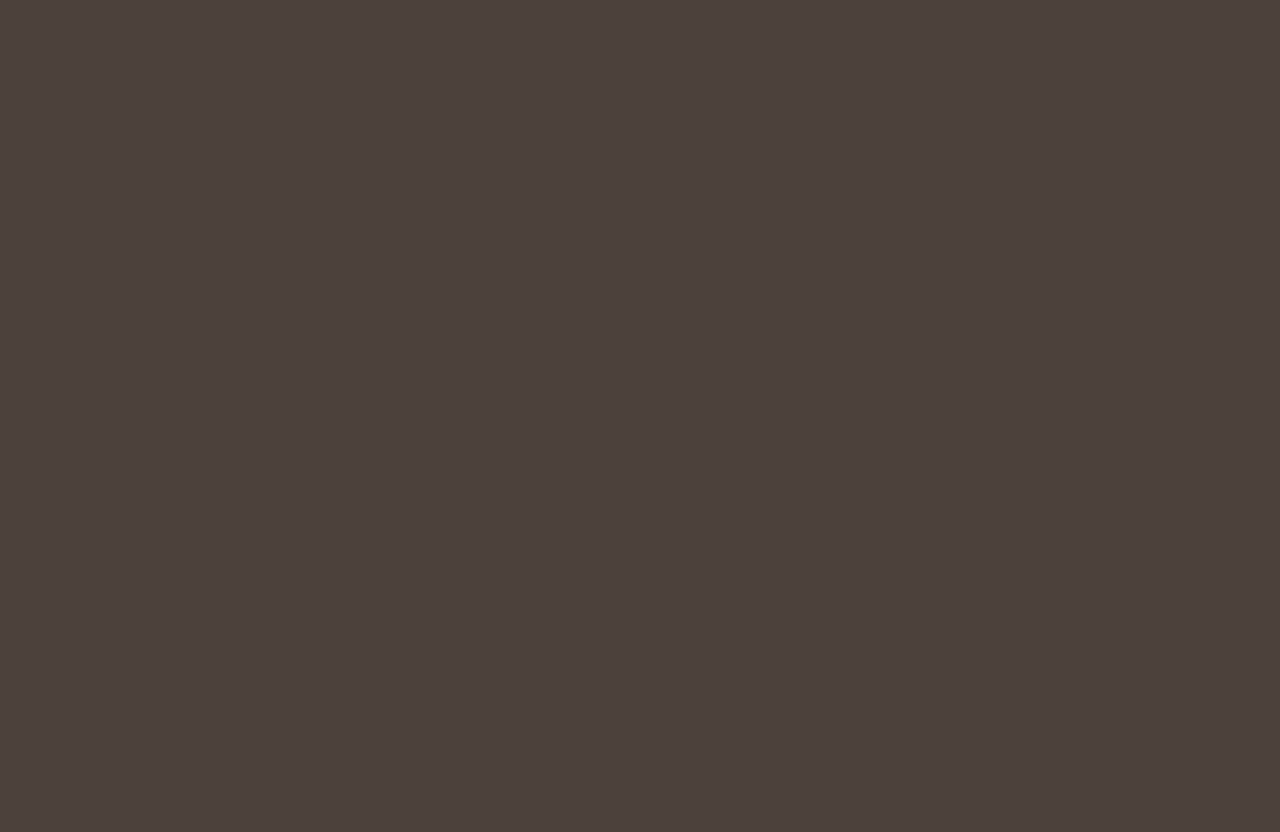
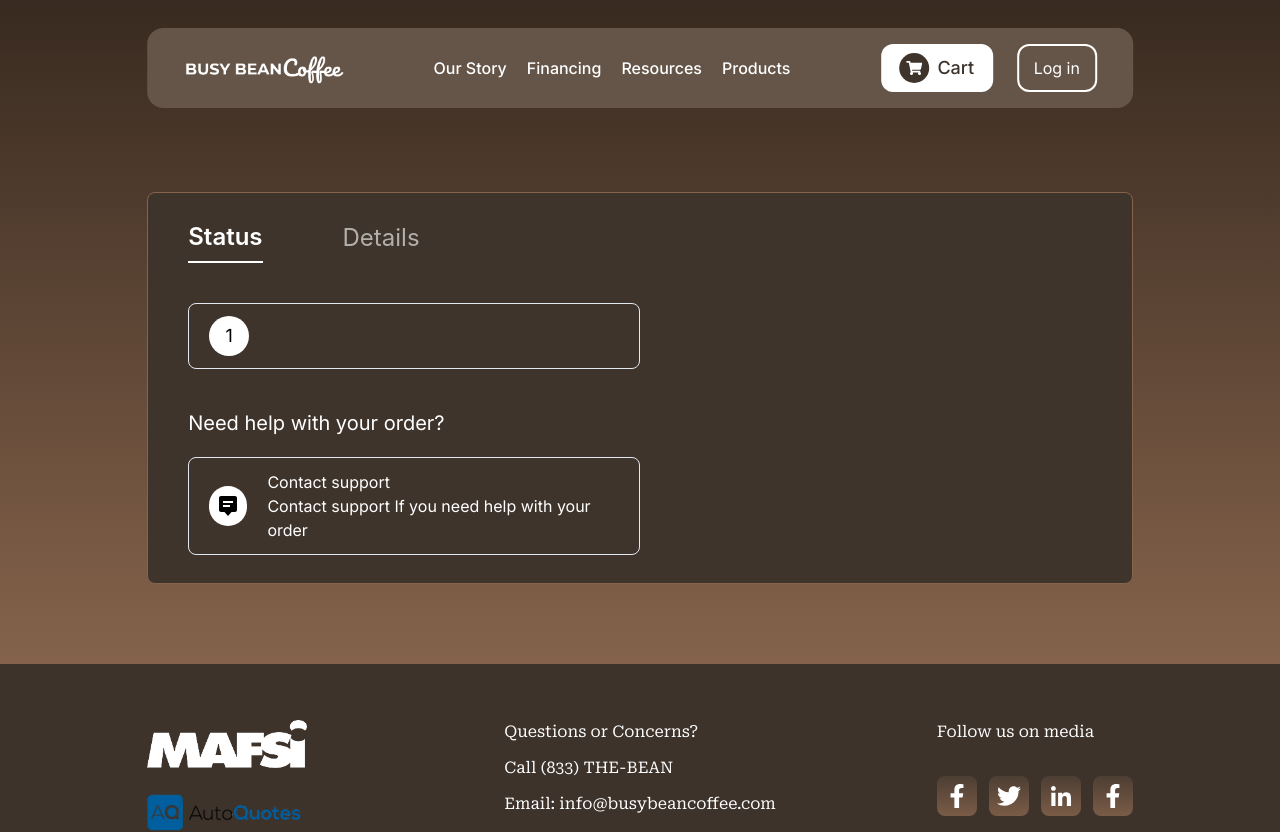
Before and after one commit to msnawaz786/Busy-Bean, a React (Vite) app: page /timeline in a window 1280 px wide. Before the commit this address had no page. Shown: the top 832 px of the page. Before the commit the page ends 800 px from the top, so only its background shows below. Built offline with nearby package versions, Linux system fonts and the light colour scheme; no server answers.

Commit message:
order detai

```diff
--- a/src/App.jsx
+++ b/src/App.jsx
@@ -18,6 +18,8 @@ import Preference from './pages/Preference';
 import PaymentDetail from './pages/PaymentDetail';
 import ForgotPassword from './pages/ForgotPassword';
 import ResetPassowrd from './pages/ResetUserPassowrd';
+import OrderHistory from './pages/OrderHistory';
+import Timeline from './pages/Timeline';
 
 export default function App() {
   return (
@@ -39,6 +41,8 @@ export default function App() {
           <Route path='/payment-detail' element={<PaymentDetail />}/>
           <Route path='/forgot-password' element={<ForgotPassword />}/>
           <Route path='/reset-password' element={<ResetPassowrd />}/>
+          <Route path='/order-history' element={<OrderHistory />}/>
+          <Route path='/timeline' element={<Timeline />}/>
 
         </Routes>
       </Router>
--- a/src/components/UserModal.jsx
+++ b/src/components/UserModal.jsx
@@ -110,7 +110,7 @@ export default function UserModal({ isOpen, onClose }) {
                   </div>
                   <IoIosArrowForward />
                 </div>
-                <div className="flex items-center justify-between border-b pb-4 pt-5 cursor-pointer">
+                <div className="flex items-center justify-between border-b pb-4 pt-5 cursor-pointer" onClick={()=>navigate("/order-history")}>
                   <div className="flex items-center gap-x-5">
                     <LuUsers />
                     <p>Order History</p>
--- /dev/null
+++ b/src/pages/OrderHistory.jsx
@@ -0,0 +1,95 @@
+import React, { useEffect, useState } from "react";
+import Navbar from "../components/Navbar";
+import Footer from "../components/Footer";
+import { base_url } from "../utilities/URL";
+import { useNavigate } from "react-router-dom";
+export default function OrderHistory() {
+  const userDetail = JSON.parse(localStorage.getItem("user"));
+  const userId = userDetail?.id;
+  const [orderHistory, setOrderHistory] = useState([]);
+const navigate=useNavigate()
+  const fetchOrderHistory = async () => {
+    try {
+      const response = await fetch(
+        `${base_url}api/v1/users/orders?userId=${userId}`,
+        {
+          method: "GET",
+          headers: {
+            "Content-Type": "application/json",
+          },
+        }
+      );
+      const result = await response.json();
+      if (result.status === "success") {
+        setOrderHistory(result?.data);
+      }
+    } catch (error) {}
+  };
+  useEffect(() => {
+    fetchOrderHistory();
+  }, []);
+
+  return (
+    <div className="">
+      <div className="bg-gradient-to-b from-[#382a20] to-[#85634b]  min-h-[60vh]">
+        <Navbar />
+        <div className="pt-48 pb-20">
+          <div className="w-[90%] md:w-[77%] bg-[#3e342c] border border-[#86644c] mx-auto rounded-lg px-10 py-7 flex flex-col gap-y-7 ">
+            {userId ? (
+              <>
+                <div>
+                  <h1 className="text-white font-bold font-inter text-xl sm:text-3xl">
+                    Order History
+                  </h1>
+                  <h1 className="text-white font-bold font-inter text-xl sm:text-2xl mt-4">
+                    Active Order
+                  </h1>
+                </div>
+                {orderHistory.results > 0 ? (
+                  <div>
+                    {orderHistory?.data.map((orders) => (
+
+                        <div className="border-b border-[#86644c] py-7 cursor-pointer"   onClick={() => navigate("/timeline", { state: { orderId: orders.id } })}>
+                          <div className="grid grid-cols-2">
+                            {orders?.items.map((items) => (
+                              <div className="flex gap-x-5 text-white">
+                                <div className="h-24 w-36 border">
+                                  <img
+                                    src="/images/pro3.jpg"
+                                    className="w-full h-full"
+                                  />
+                                </div>
+                                <div className="font-normal font-inter">
+                                  <h1 className=" text-lg font-semibold">
+                                    {items?.product}
+                                  </h1>
+                                  <h2 className="text-sm">
+                                    Payment Method: {orders?.paymentMethod}
+                                  </h2>
+                                  <span className="text-sm">Product Price: ${items?.price}</span>
+                                  <p className="text-[#9ca3af] text-xs">{orders?.orderCurrentStatus}</p>
+                                </div>
+                              </div>
+                            ))}
+                          </div>
+                          <div className="text-white flex justify-end text-lg font-bold font-inter">
+                            <span>Order Total: ${orders?.totalBill}</span>
+                          </div>
+                        </div>
+
+                    ))}
+                  </div>
+                ) : (
+                  <h1 className="text-white">No order</h1>
+                )}
+              </>
+            ) : (
+              <h1 className="text-white">User not logged in</h1>
+            )}
+          </div>
+        </div>
+      </div>
+      <Footer />
+    </div>
+  );
+}
--- a/src/pages/Signup.jsx
+++ b/src/pages/Signup.jsx
@@ -137,7 +137,7 @@ export default function Signup() {
       if (result?.status === "success") {
         toast.success("OTP sent Successful");
         setShowPinModal(true);
-// localStorage.setItem("userDetail", JSON.stringify(result?.data))
+
         setUserId(result?.data?.data?.id);
         setUserEmail(result?.data?.data?.email);
         setShowPinModal(true);
--- /dev/null
+++ b/src/pages/Timeline.jsx
@@ -0,0 +1,101 @@
+import React, { useEffect, useState } from "react";
+import Navbar from "../components/Navbar";
+import Footer from "../components/Footer";
+import { useLocation } from "react-router-dom";
+import { base_url } from "../utilities/URL";
+import { BiSolidMessageAltDetail } from "react-icons/bi";
+
+export default function Timeline() {
+  const location = useLocation();
+  const orderId = location.state?.orderId;
+
+  const [tab, setTab] = useState("Status");
+  const tabs = ["Status", "Details"];
+  const [orderDetail, setOrderDetails] = useState([]);
+  const fetchOrderDetail = async () => {
+    try {
+      const response = await fetch(
+        `${base_url}api/v1/users/order-details/${orderId}`,
+        {
+          method: "GET",
+          headers: {
+            "Content-Type": "application/json",
+          },
+        }
+      );
+      const result = await response.json();
+      console.log(result, "order-detaass");
+      if (result?.status === "success") {
+        setOrderDetails(result?.data?.order);
+      }
+    } catch (error) {
+      console.log("Error fetch data");
+    }
+  };
+  useEffect(() => {
+    fetchOrderDetail();
+  }, []);
+  return (
+    <>
+      <div className="bg-gradient-to-b from-[#382a20] to-[#85634b] min-h-[60vh]">
+        <Navbar />
+        <div className="pt-48 pb-20">
+          <div className="w-[90%] lg:w-[77%] bg-[#3e342c] border border-[#86644c] mx-auto rounded-lg px-10 py-7 flex flex-col gap-y-7">
+            <div className="flex space-x-20  pb-3 text-2xl ">
+              {tabs.map((item) => (
+                <button
+                  key={item}
+                  onClick={() => setTab(item)}
+                  className={`text-white pb-2 transition-all ${
+                    tab === item
+                      ? "border-b-2 border-white font-semibold"
+                      : "opacity-60 hover:opacity-100"
+                  }`}
+                >
+                  {item}
+                </button>
+              ))}
+            </div>
+
+            <div className="text-white">
+              {tab === "Status" && (
+                <div>
+                  <div className="border rounded-lg w-1/2 py-3 px-5 flex items-center gap-x-5 font-inter">
+                    <div className="bg-white text-black size-10 rounded-full flex justify-center items-center text-lg">
+                      <span>1</span>
+                    </div>
+                    <h1>{orderDetail?.orderCurrentStatus}</h1>
+                  </div>
+                  <div className="pt-10">
+                    <h1 className="text-xl font-inter pb-5">
+                      Need help with your order?
+                    </h1>
+                    <div className="border rounded-lg w-1/2 py-3 px-5 flex items-center gap-x-5 font-inter">
+                      <div className="bg-white text-black size-10 rounded-full flex justify-center items-center text-lg">
+                        <BiSolidMessageAltDetail size={24} />
+                      </div>
+                      <div className="text-base font-inter">
+                      <h1>Contact support</h1>
+                      <p>Contact support If you need help with your order</p>
+                      </div>
+                    </div>
+                  </div>
+                </div>
+              )}
+
+              {tab === "Details" && (
+                <div>
+                  <h2 className="text-xl font-bold mb-2">Order Details</h2>
+                  <p>Item: Example Item</p>
+                  <p>Quantity: 2</p>
+                  <p>Price: $20</p>
+                </div>
+              )}
+            </div>
+          </div>
+        </div>
+      </div>
+      <Footer />
+    </>
+  );
+}
```
